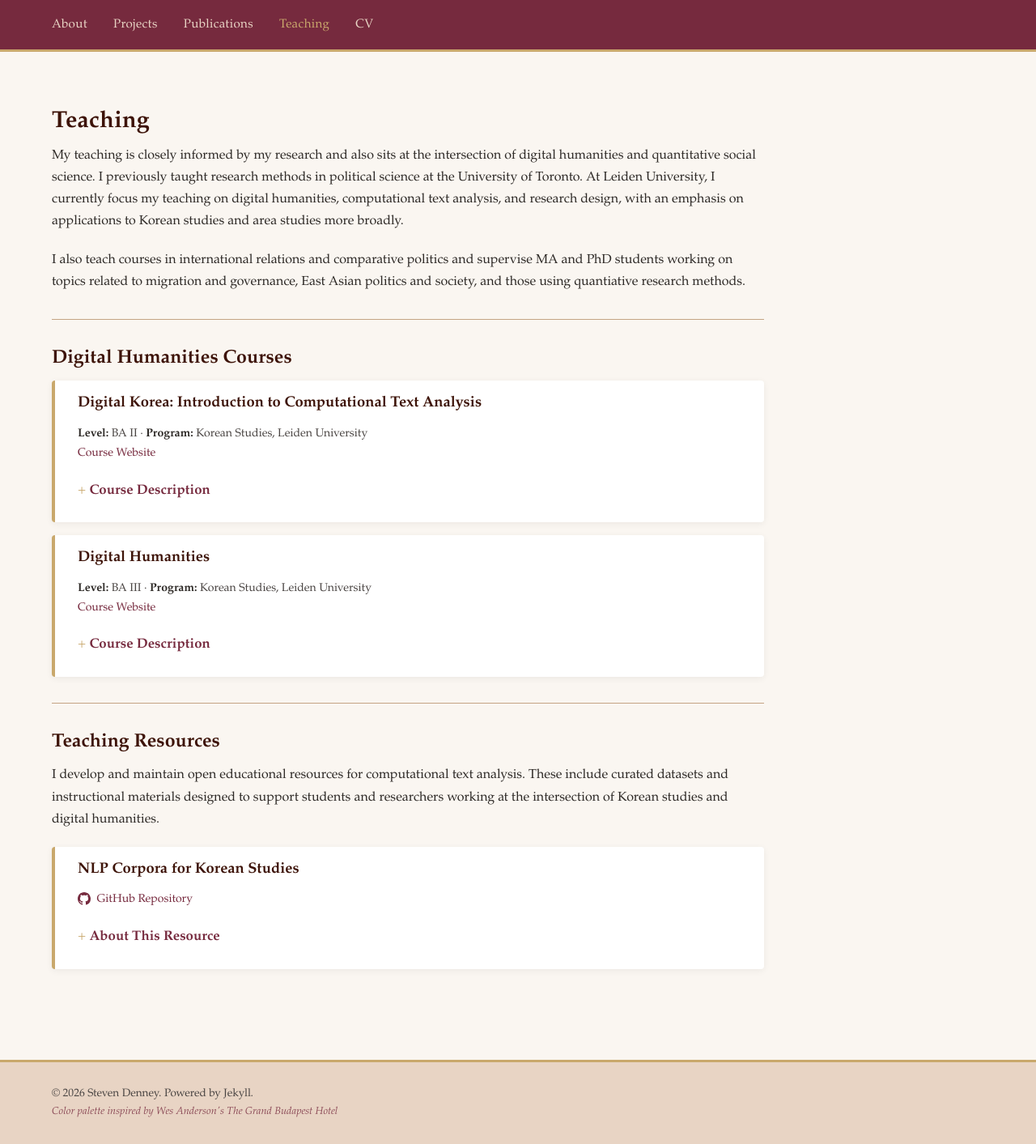
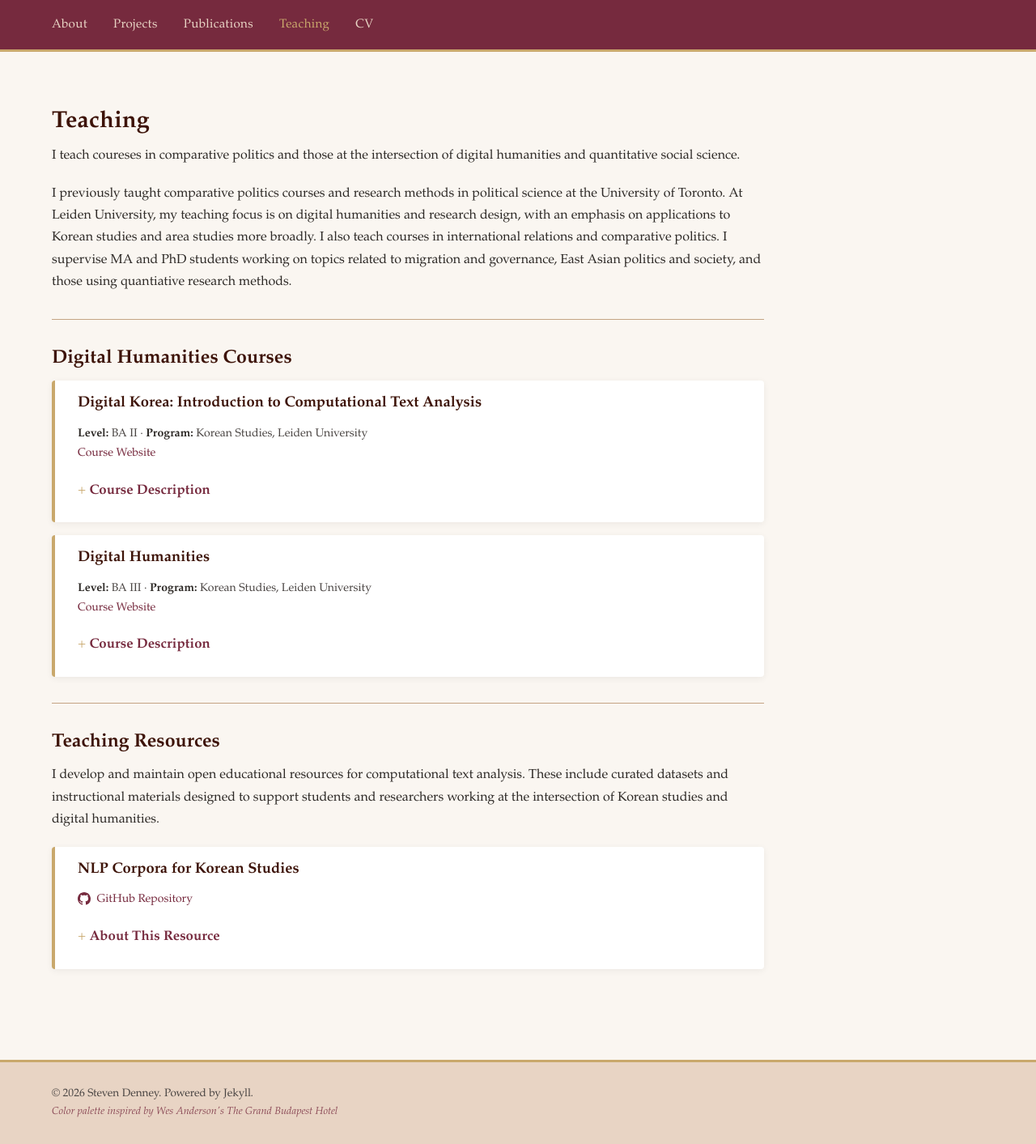
Before and after one commit to scdenney/scdenney.github.io, a Jekyll site: the page built from teaching.md, in a window 1280 px wide. Shown: the whole page at 81% size. Built offline with Jekyll 4.4.1, drawn with Linux system fonts in a browser that asks for light colours.

Commit message:
Update teaching.md

```diff
--- a/teaching.md
+++ b/teaching.md
@@ -6,9 +6,9 @@ permalink: /teaching/
 
 # Teaching
 
-My teaching is closely informed by my research and also sits at the intersection of digital humanities and quantitative social science. I previously taught research methods in political science at the University of Toronto. At Leiden University, I currently focus my teaching on digital humanities, computational text analysis, and research design, with an emphasis on applications to Korean studies and area studies more broadly.
+I teach coureses in comparative politics and those at the intersection of digital humanities and quantitative social science.
 
-I also teach courses in international relations and comparative politics and supervise MA and PhD students working on topics related to migration and governance, East Asian politics and society, and those using quantiative research methods.
+I previously taught comparative politics courses and research methods in political science at the University of Toronto. At Leiden University, my teaching focus is on digital humanities and research design, with an emphasis on applications to Korean studies and area studies more broadly. I also teach courses in international relations and comparative politics. I supervise MA and PhD students working on topics related to migration and governance, East Asian politics and society, and those using quantiative research methods.
 
 ---
 
```
